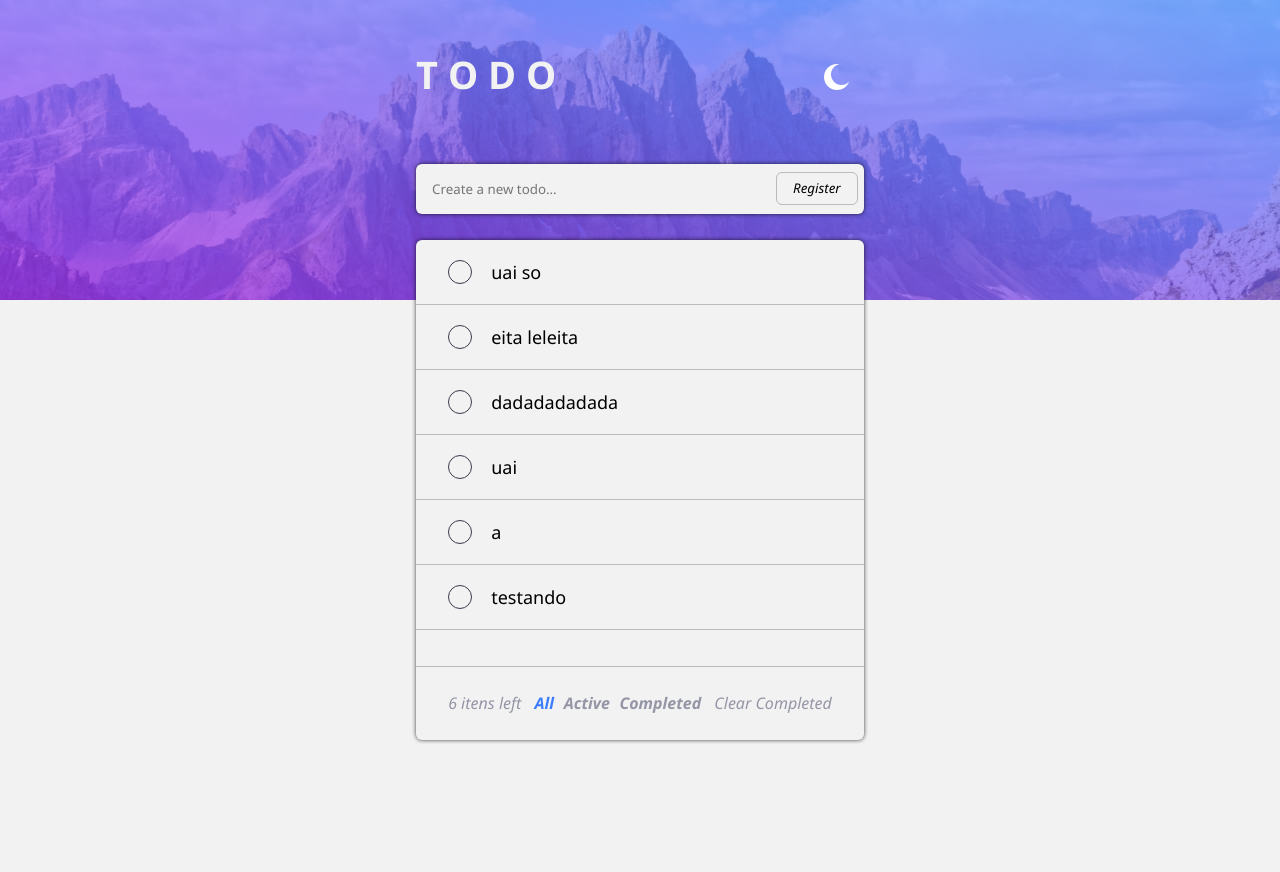
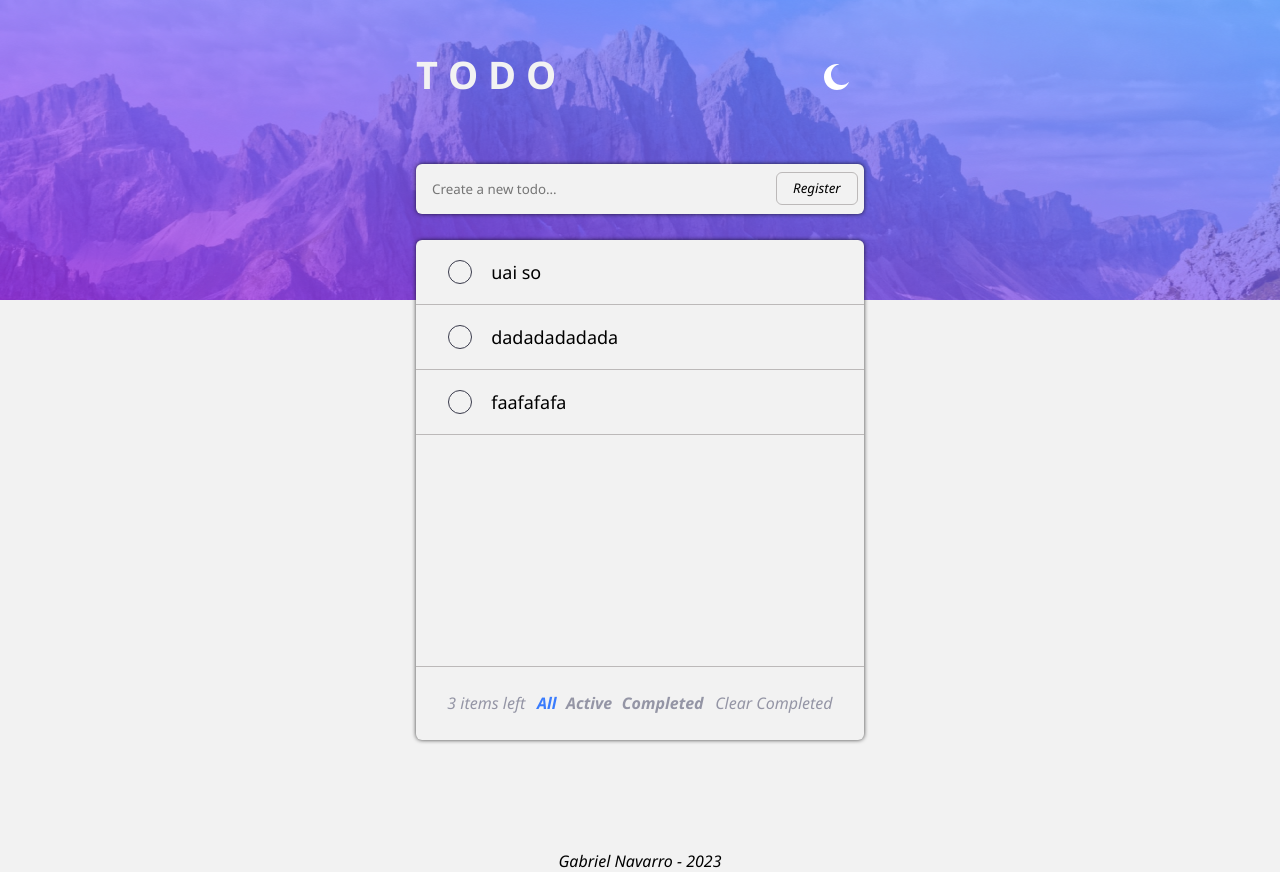
Before and after one commit to Navarriin/TODO, an Angular app: page / in a window 1280 px wide. Before the commit the page ends 800 px from the top, so only its background shows below. Built offline with nearby package versions, Linux system fonts and the light colour scheme; data requests are answered from the project's data file.

Commit message:
criação de footer

```diff
--- a/db.json
+++ b/db.json
@@ -6,29 +6,14 @@
       "disable": false
     },
     {
-      "id": 2,
-      "content": "eita leleita",
-      "disable": false
-    },
-    {
       "id": 3,
       "content": "dadadadadada",
       "disable": false
     },
     {
-      "id": 4,
-      "content": "uai",
-      "disable": false
-    },
-    {
-      "id": 5,
-      "content": "a",
-      "disable": false
-    },
-    {
-      "id": 6,
-      "content": "testando",
-      "disable": false
+      "content": "faafafafa",
+      "disable": false,
+      "id": 4
     }
   ]
 }
--- a/src/app/app.component.html
+++ b/src/app/app.component.html
@@ -20,8 +20,8 @@
 <main>
   <div [ngClass]="{'dark': !background}" class="list">
     <div>
-      <ul *ngFor="let todo of allTodosFilter">
-        <li>
+      <ul>
+        <li *ngFor="let todo of allTodosFilter">
           <div (click)="updateTodo(todo)" class="circle">
             <div *ngIf="!todo.disable" class="circle__no_check"></div>
             <img *ngIf="todo.disable" src="assets/images/svg/check.svg" alt="Icon de check">
@@ -31,7 +31,7 @@
       </ul>
     </div>
     <div class="spans">
-      <span>{{ allTodosLength.length }} itens left</span>
+      <span>{{ allTodosLength.length }} items left</span>
       <div class="spans__mid">
         <span (click)="all()" [ngClass]="{'select': selectedOption === 'all'}" class="btn">All</span>
         <span (click)="active()" [ngClass]="{'select': selectedOption === 'active'}" class="btn">Active</span>
@@ -42,5 +42,7 @@
   </div>
 </main>
 <footer>
-
+  <div [ngClass]="{'dark': !background}" class="footer">
+    <span>Gabriel Navarro - 2023</span>
+  </div>
 </footer>
--- a/src/app/app.component.scss
+++ b/src/app/app.component.scss
@@ -219,3 +219,23 @@ header {
     }
   }
 }
+
+footer {
+  .footer {
+    font-style: italic;
+
+    display: flex;
+    justify-content: center;
+    align-items: center;
+
+    width: 30%;
+    top: 850px;
+    right: 35%;
+    margin: 0 auto;
+
+    position: absolute;
+  }
+  .footer.dark {
+    color: var(--light-text);
+  }
+}
--- a/src/app/app.component.ts
+++ b/src/app/app.component.ts
@@ -1,4 +1,4 @@
-import { Component, ElementRef } from '@angular/core';
+import { Component } from '@angular/core';
 import { CommonModule } from '@angular/common';
 import { RouterOutlet } from '@angular/router';
 import { TodoService } from './services/todo.service';
@@ -17,6 +17,7 @@ export class AppComponent {
   protected allTodosLength: Todos[] = [];
   protected allTodosFilter: Todos[] = [];
   protected numberDelete: Todos[] = [];
+
   protected content: string = '';
   protected selectedOption: string = 'all';
 
```
